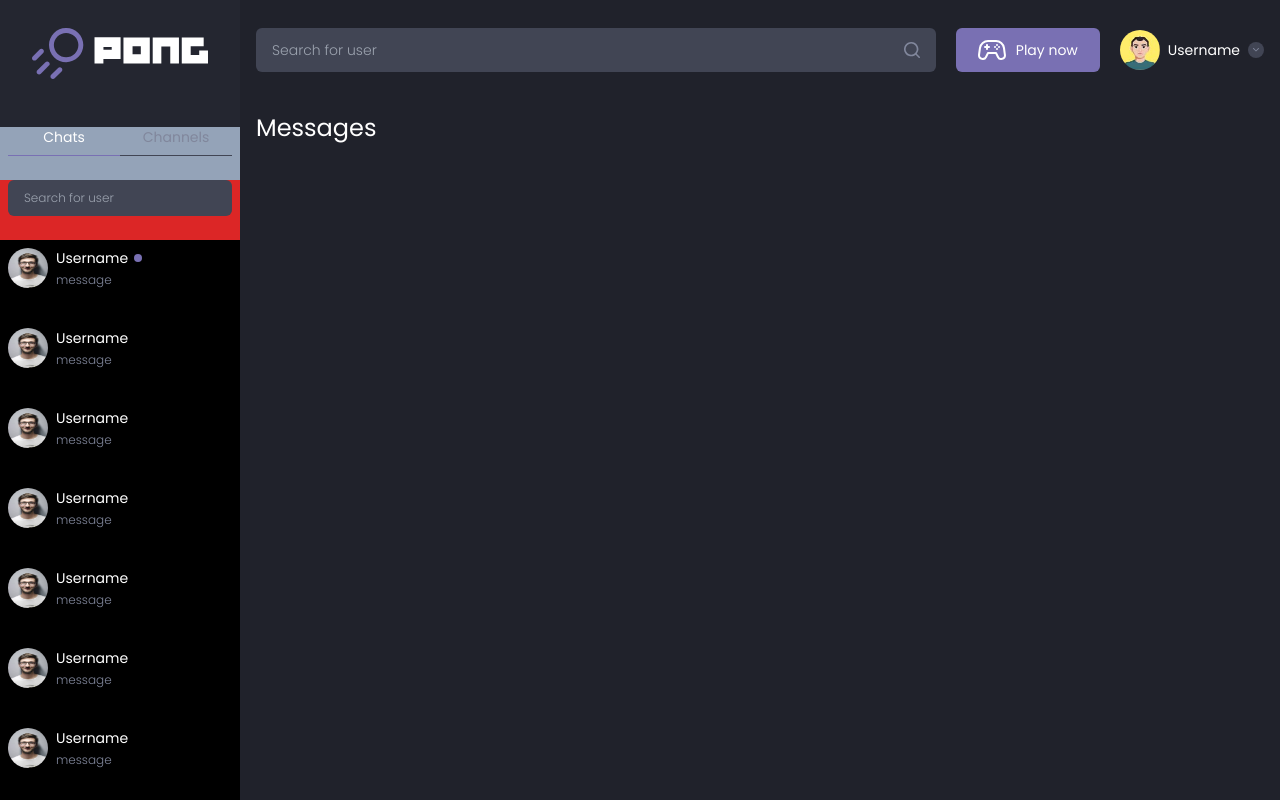
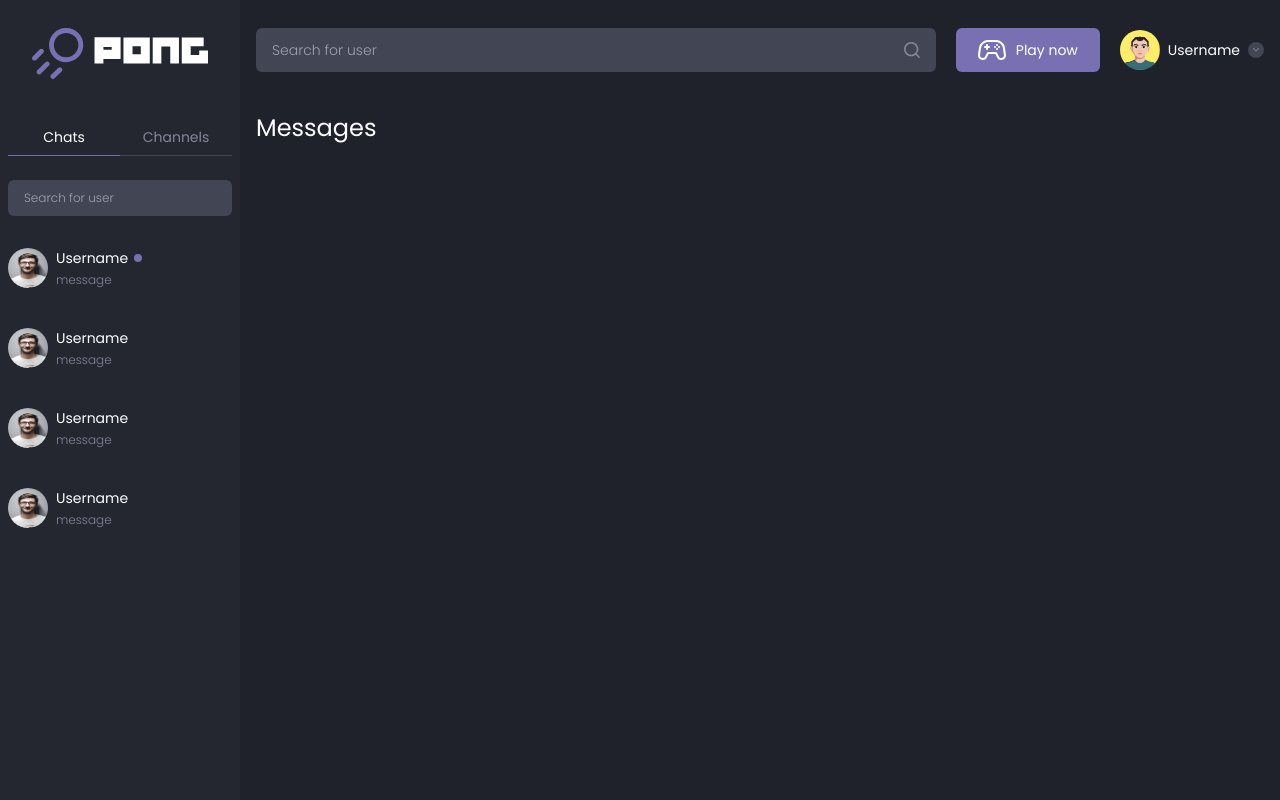
Before and after one commit to DNightOwl/42-ft-transcendence, a React (Create React App) app: page /#/Messages in a window 1280 px wide. Built offline with nearby package versions, Linux system fonts and the light colour scheme.

Commit message:
fix overflow in sidenav

```diff
--- a/src/App.css
+++ b/src/App.css
@@ -2,6 +2,12 @@
 @tailwind base;
 @tailwind components;
 @tailwind utilities;
+
+*{
+    margin: 0;
+    padding: 0;
+    box-sizing: border-box;
+}
 
 body,html{
     height: 100vh;
--- a/src/components/Home.tsx
+++ b/src/components/Home.tsx
@@ -12,7 +12,7 @@ export default function Home() {
         <h1 className='text-primaryText text-2xl flex items-center gap-1.5'><span>Live Games</span><img src={fire} alt="fire"  className='w-4'/></h1>
         <section className='flex flex-col gap-6 lg:flex-row lg:items-start'>
           <button className='w-full h-96 bg-shape rounded-xl lg:flex-1 primary-live'></button>
-          <div className='flex gap-4 lg:flex-col live-list overflow-auto'>
+          <div className='flex gap-4 lg:flex-col live-list overflow-auto overflow-x-hidden'>
             <button className='w-72 h-48 bg-shape rounded-xl border-4 border-primary flex-shrink-0'></button>
             <button className='w-72 h-48 bg-shape rounded-xl flex-shrink-0'></button>
             <button className='w-72 h-48 bg-shape rounded-xl flex-shrink-0'></button>
--- a/src/components/Items/MessagesList.tsx
+++ b/src/components/Items/MessagesList.tsx
@@ -9,27 +9,8 @@ export default function MessagesList() {
             <SearchIcon edit="w-3 relative"/>
             <input type="text" placeholder='Search for user' className='flex-1 bg-transparent placeholder-secondary-text placeholder:font-light placeholder:text-xs font-light text-xs py-2.5 px-2 focus:outline-none text-primaryText'/>
         </div>
-        <div className='flex flex-col gap-6 h-full overflow-auto bg-black'>
+        <div className='flex flex-col gap-6 h-full overflow-auto'>
             <CardFriendMessage newMessage={true}/>
-            <CardFriendMessage />
-            <CardFriendMessage />
-            <CardFriendMessage />
-            <CardFriendMessage />
-            <CardFriendMessage />
-            <CardFriendMessage />
-            <CardFriendMessage />
-            <CardFriendMessage />
-            <CardFriendMessage />
-            <CardFriendMessage />
-            <CardFriendMessage />
-            <CardFriendMessage />
-            <CardFriendMessage />
-            <CardFriendMessage />
-            <CardFriendMessage />
-            <CardFriendMessage />
-            <CardFriendMessage />
-            <CardFriendMessage />
-            <CardFriendMessage />
             <CardFriendMessage />
             <CardFriendMessage />
             <CardFriendMessage />
--- a/src/components/Items/Navigation/NavigationDesktop/SideNav.tsx
+++ b/src/components/Items/Navigation/NavigationDesktop/SideNav.tsx
@@ -46,12 +46,12 @@ export default function SideNav() {
             </li>
           </ul>
         </nav>
-        <div className='flex flex-col gap-6'>
+        <div className='flex flex-col gap-6 h-full overflow-hidden'>
           <div className=' px-2 flex items-center justify-between'>
             <span className='text-primaryText text-sm'>Friends</span>
             <span className='bg-shape text-secondaryText text-xs p-2 rounded-full h-5 w-5 flex justify-center items-center font-bold'>3</span>
           </div>
-          <div className='flex flex-col gap-7 overflow-auto max-h-56'>
+          <div className='flex flex-col gap-7 h-full overflow-auto overflow-x-hidden'>
             <CardFriendOnline/>
             <CardFriendOnline/>
             <CardFriendOnline/>
--- a/src/components/Items/Tabs.tsx
+++ b/src/components/Items/Tabs.tsx
@@ -11,7 +11,7 @@ let result:any;
 
 export function Tabs({children}:Props) {
   return (
-    <div className='flex flex-col gap-6 h-full bg-slate-400'>
+    <div className='flex flex-col gap-6 h-full overflow-hidden'>
         {children}
     </div>
   )
@@ -58,12 +58,12 @@ export function TabsList({children}:Props) {
     const [state,setState] = useState<number>(0);
     activeTab = setState;
     const arrayChilds = Children.toArray(children);
-    return <div className='bg-pink-200 h-full'>{arrayChilds[state]}</div>
+    return <div className='h-full overflow-hidden'>{arrayChilds[state]}</div>
   }
 
   export function TabContent({children}:Props) {
     return (
-      <div className='bg-red-600 h-full'>
+      <div className='h-full overflow-hidden'>
           {children}
       </div>
     )
```
